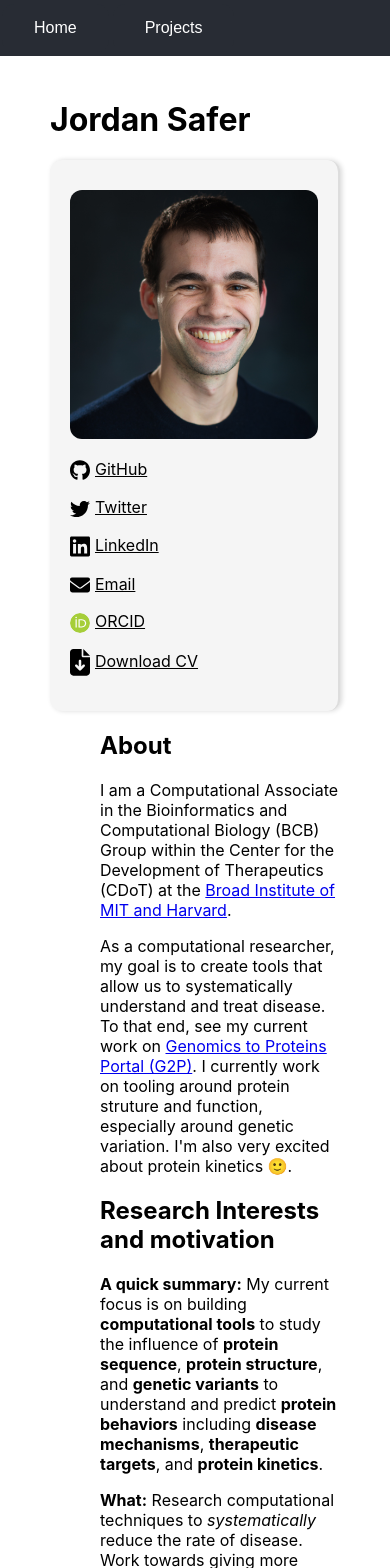
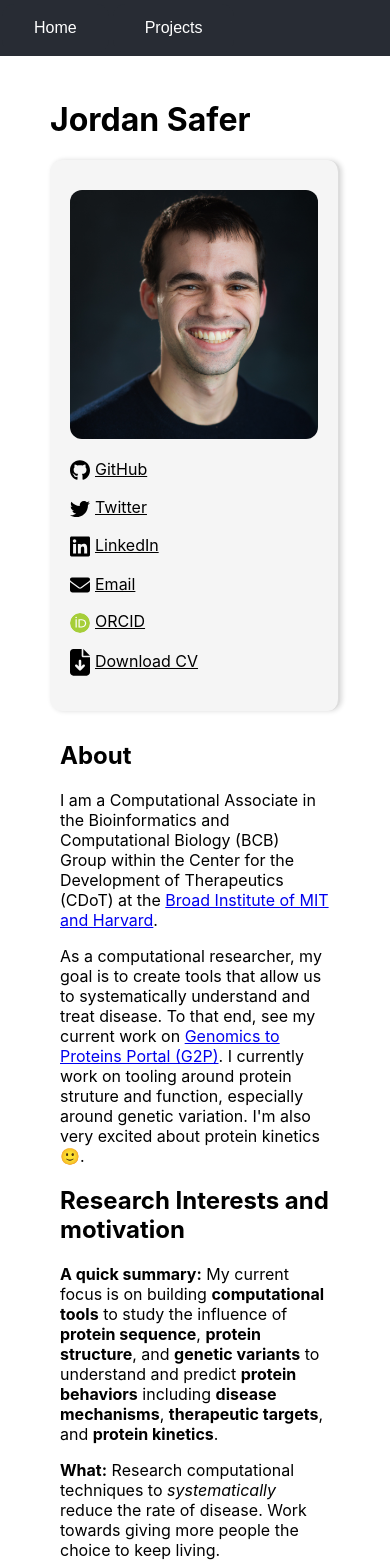
Before and after one commit to jordansafer/jordansafer.github.io, a React (Create React App) app: page / in a window 390 px wide. Shown: the top 1568 px of the page. Built offline with nearby package versions, Linux system fonts and the light colour scheme.

Commit message:
change content padding as well

```diff
--- a/src/Home.css
+++ b/src/Home.css
@@ -56,3 +56,10 @@
     padding-left: 50px;
     box-sizing: border-box;
   }
+
+  /* don't add padding to the mainContent when the screen size is 600px or less */
+@media screen and (max-width: 600px) {
+    .mainContent {
+      padding: 10px;
+    }
+  }
```
